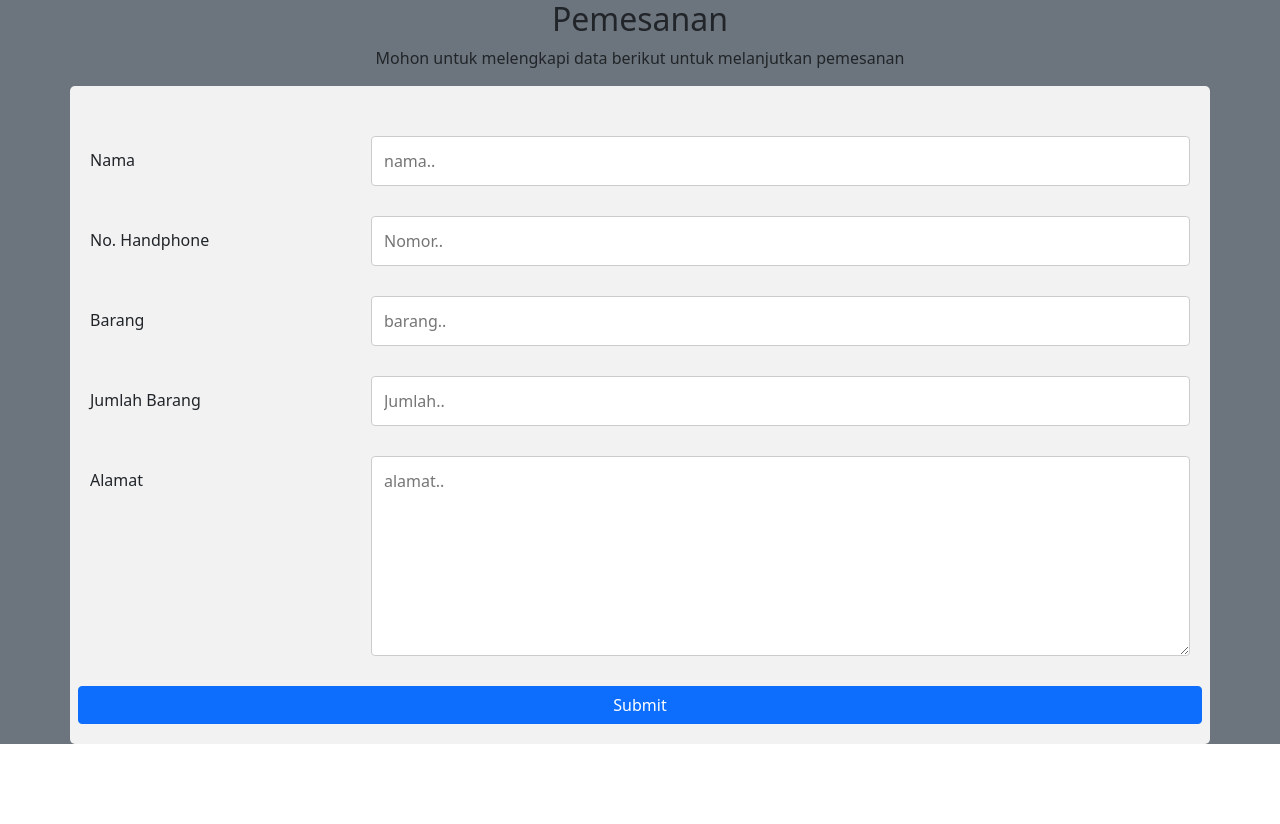
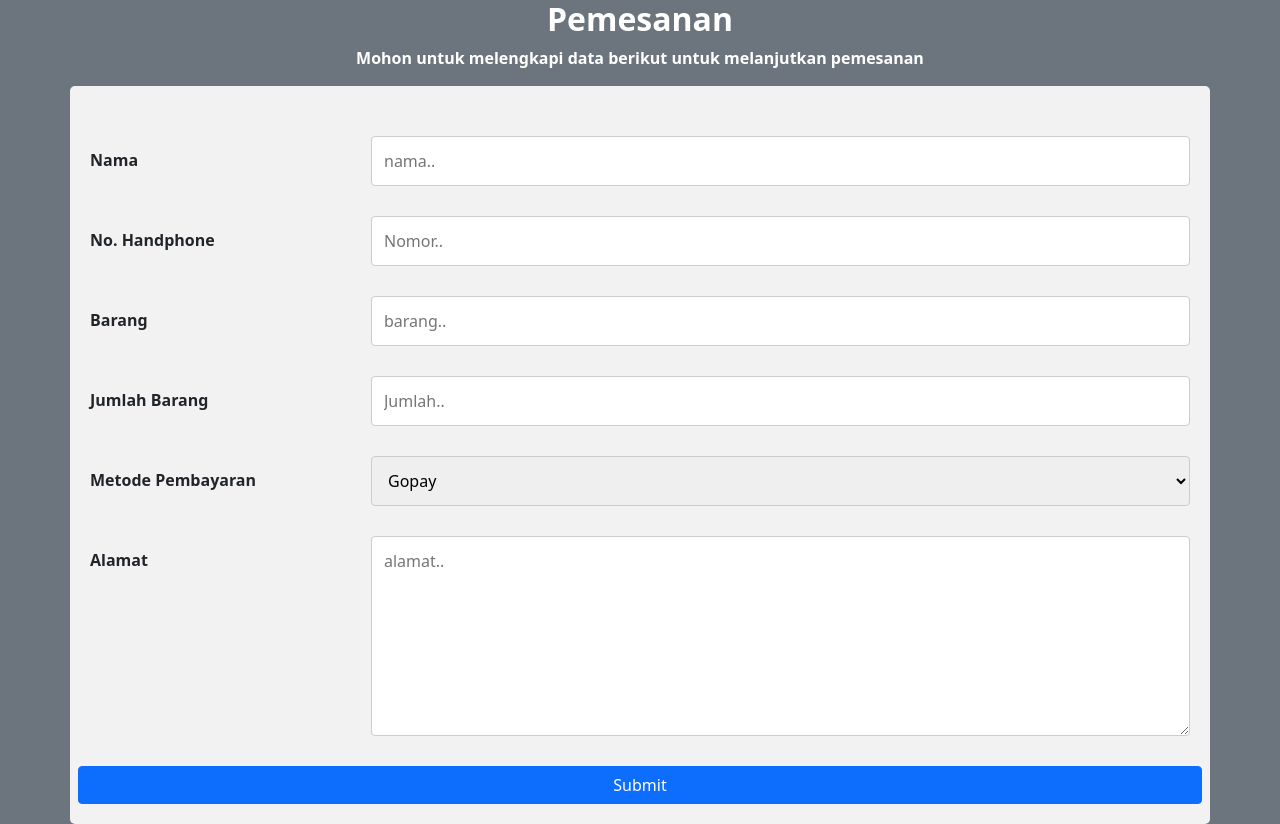
Before and after one commit to Adjiz/olshop-calas, a plain HTML site: page olshop/pesan.html in a window 1280 px wide. Before the commit the page ends 800 px from the top, so only its background shows below. Drawn offline with Linux system fonts and the light colour scheme.

Commit message:
pesan.html

```diff
--- a/olshop/pesan.html
+++ b/olshop/pesan.html
@@ -8,11 +8,11 @@
 </head>
 <body>
 <div class="bg-secondary">
-  <h2 class="text-align-center judul">Pemesanan</h2>
-  <p class="judul">Mohon untuk melengkapi data berikut untuk melanjutkan pemesanan</p>
+  <h2 class="text-align-center text-white judul fw-bold">Pemesanan</h2>
+  <p class="judul fw-bold text-white">Mohon untuk melengkapi data berikut untuk melanjutkan pemesanan</p>
 
   <div class="container">
-    <form action="/action_page.php">
+    <form class="fw-bold" action="/action_page.php">
       <div class="row mt-4">
         <div class="col-25">
           <label for="fname">Nama</label>
@@ -47,12 +47,25 @@
         </div>
         <div class="row mt-4">
           <div class="col-25">
+            <label for="subject">Metode Pembayaran</label>
+          </div>
+          <div class="col-75">
+            <select>
+              <option value="gopay">Gopay</option>
+              <option value="BCA">Bank BCA</option>
+              <option value="mandiri">Bank Mandiri</option>
+            </select>
+          </div>
+        </div>
+        <div class="row mt-4">
+          <div class="col-25">
             <label for="subject">Alamat</label>
           </div>
           <div class="col-75">
             <textarea id="alamat" name="alamat" placeholder="alamat.." style="height:200px"></textarea>
           </div>
         </div>
+
       <div class="row mt-4 ">
           <button onClick="alert('Pembayaran Berhasil!')" type="submit" class="btn btn-primary">Submit</button>
           <!-- <script type="text/javascript">
```
